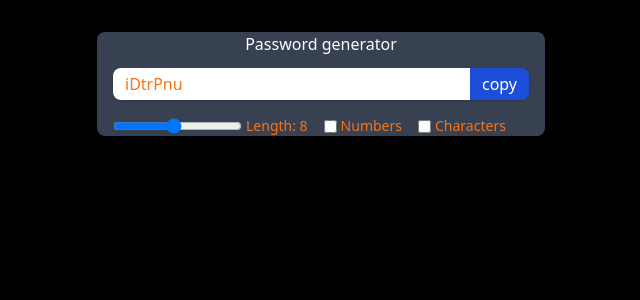
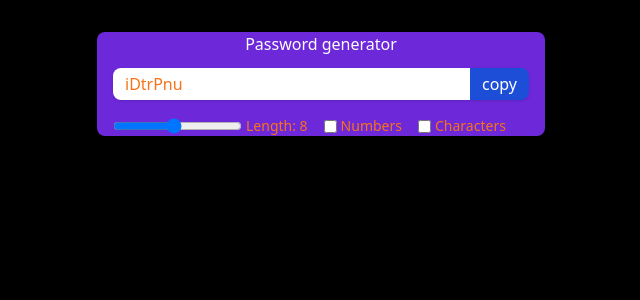
Before and after one commit to Tanmaykhandelwal76/Random-Password-Generator, a React (Vite) app: page / in a window 1280 px wide. Shown: the top 300 px of the page, without its empty margins (319-959 px from the left). Built offline with nearby package versions, Linux system fonts and the light colour scheme.

Commit message:
🔁 Testing CI/CD pipeline

```diff
--- a/src/App.jsx
+++ b/src/App.jsx
@@ -42,7 +42,7 @@ function App() {
 
   return (
     <>
-      <div className="w-full max-w-md mx-auto shadow-md rounded-lg px-4 my-8 text-orange-500 bg-gray-700 ">
+      <div className="w-full max-w-md mx-auto shadow-md rounded-lg px-4 my-8 text-orange-500 bg-violet-700 ">
         <h1 className="text-white text-center my-3">Password generator</h1>
         <div className="flex shadow rounded-lg overflow-hidden mb-4">
           <input type="text"
```
